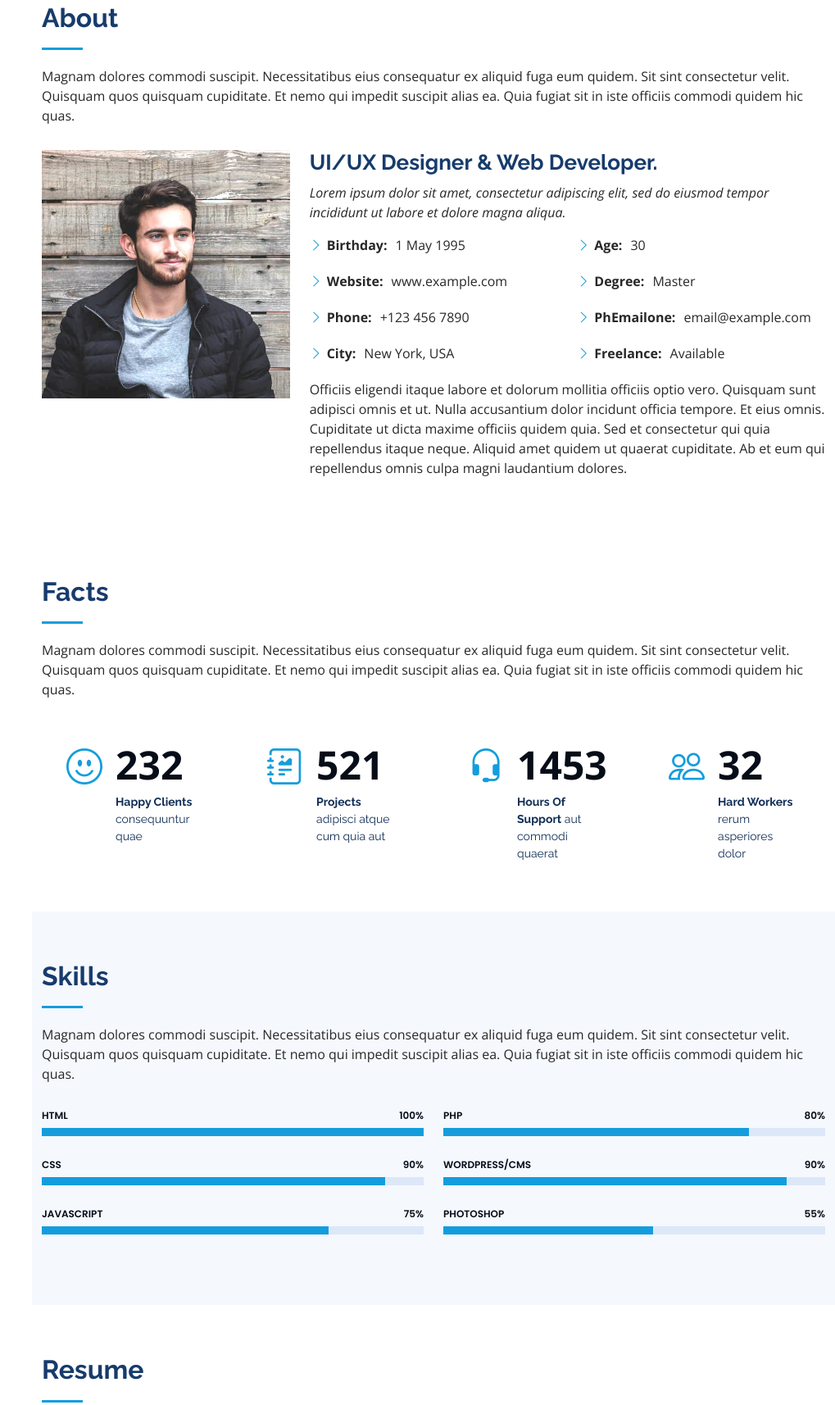
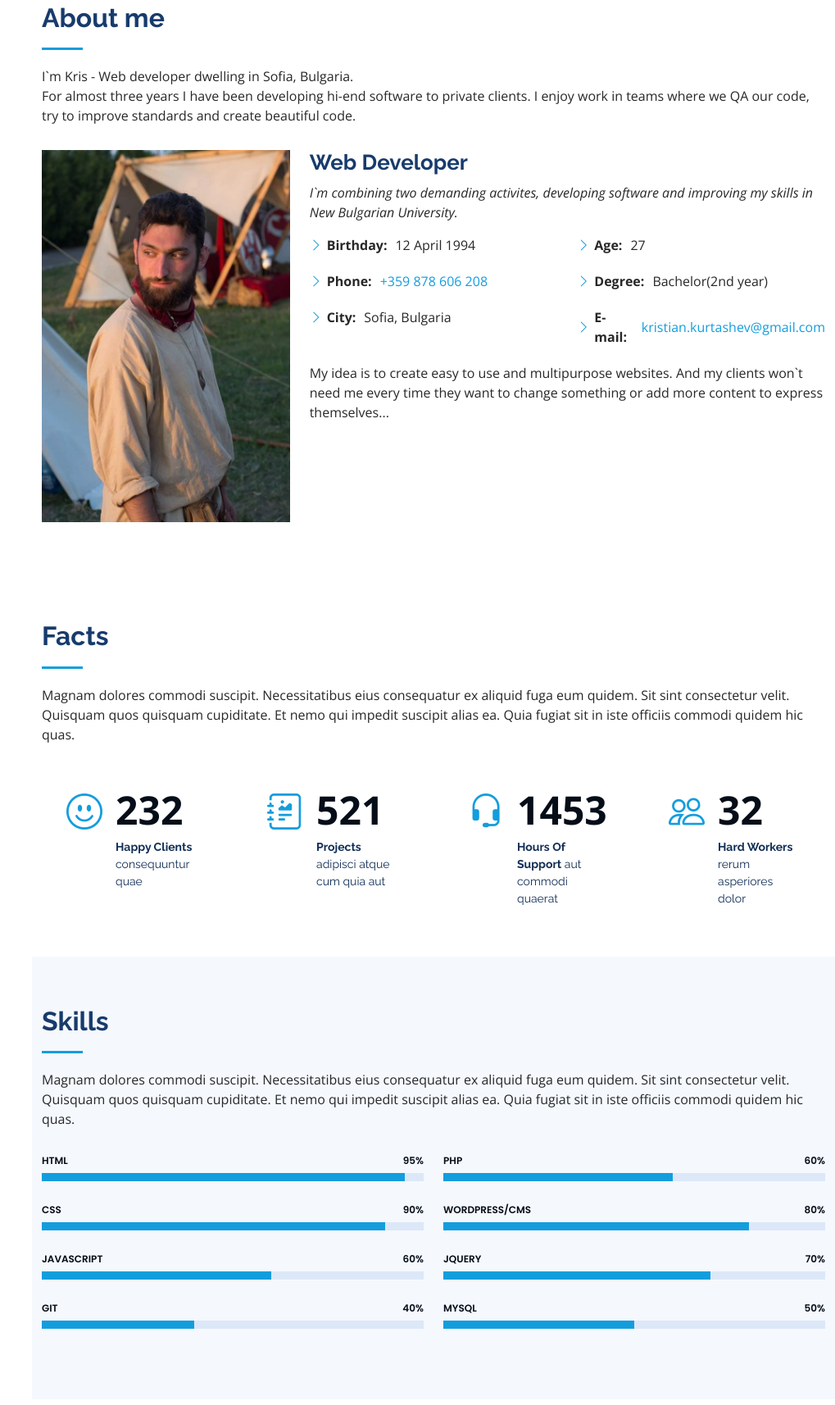
Before and after one commit to KrisKurtashev/digital-CoVer, a plain HTML site: page index.html in a window 1280 px wide. Shown: the part 857-2571 px from the top of the page at 82% size, without its empty margins (261-1280 px from the left). Drawn offline with nearby package versions, Linux system fonts and the light colour scheme.

Commit message:
basic text added

```diff
--- a/index.html
+++ b/index.html
@@ -45,7 +45,7 @@
     <div class="d-flex flex-column">
 
       <div class="profile">
-        <img src="assets/img/profile-img.jpg" alt="" class="img-fluid rounded-circle">
+        <img src="assets/img/profile-image.jpg" alt="" class="img-fluid rounded-circle">
         <h1 class="text-light"><a href="index.html">Kristian Kurtashev</a></h1>
         <div class="social-links mt-3 text-center">
           <a href="https://www.facebook.com/kristian.kurtashev/" class="facebook"><i class="bx bxl-facebook"></i></a>
@@ -70,7 +70,7 @@
   <section id="hero" class="d-flex flex-column justify-content-center align-items-center">
     <div class="hero-container" data-aos="fade-in">
       <h1>Kris Kurtashev</h1>
-      <p>I'm <span class="typed" data-typed-items="Developer, Gamer, Аdvisor, Reenactor"></span></p>
+      <p>I'm <span class="typed" data-typed-items="Developer, Gamer, IT Аdvisor, Reenactor"></span></p>
     </div>
   </section><!-- End Hero -->
 
@@ -81,41 +81,42 @@
       <div class="container">
 
         <div class="section-title">
-          <h2>About</h2>
-          <p>Magnam dolores commodi suscipit. Necessitatibus eius consequatur ex aliquid fuga eum quidem. Sit sint consectetur velit. Quisquam quos quisquam cupiditate. Et nemo qui impedit suscipit alias ea. Quia fugiat sit in iste officiis commodi quidem hic quas.</p>
+          <h2>About me</h2>
+          <p> I`m Kris - Web developer dwelling in Sofia, Bulgaria.</p>
+          <p>
+
+            For almost three years I have been developing hi-end software to private clients. I enjoy work in teams where we QA our code, try to improve standards and create beautiful code.
+          </p>
         </div>
 
         <div class="row">
           <div class="col-lg-4" data-aos="fade-right">
-            <img src="assets/img/profile-img.jpg" class="img-fluid" alt="">
+            <img src="assets/img/profile-image.jpg" class="img-fluid" alt="">
           </div>
           <div class="col-lg-8 pt-4 pt-lg-0 content" data-aos="fade-left">
-            <h3>UI/UX Designer &amp; Web Developer.</h3>
+            <h3>Web Developer</h3>
             <p class="fst-italic">
-              Lorem ipsum dolor sit amet, consectetur adipiscing elit, sed do eiusmod tempor incididunt ut labore et dolore
-              magna aliqua.
+              I`m combining two demanding activites, developing software and improving my skills in New Bulgarian University.
             </p>
             <div class="row">
               <div class="col-lg-6">
                 <ul>
-                  <li><i class="bi bi-chevron-right"></i> <strong>Birthday:</strong> <span>1 May 1995</span></li>
-                  <li><i class="bi bi-chevron-right"></i> <strong>Website:</strong> <span>www.example.com</span></li>
-                  <li><i class="bi bi-chevron-right"></i> <strong>Phone:</strong> <span>+123 456 7890</span></li>
-                  <li><i class="bi bi-chevron-right"></i> <strong>City:</strong> <span>New York, USA</span></li>
+                  <li><i class="bi bi-chevron-right"></i> <strong>Birthday:</strong> <span>12 April 1994</span></li>
+                  <li><i class="bi bi-chevron-right"></i> <strong>Phone:</strong><a href="tel:+359878606208"> <span>+359 878 606 208</span></a></li>
+                  <li><i class="bi bi-chevron-right"></i> <strong>City:</strong> <span>Sofia, Bulgaria</span></li>
                 </ul>
               </div>
               <div class="col-lg-6">
                 <ul>
-                  <li><i class="bi bi-chevron-right"></i> <strong>Age:</strong> <span>30</span></li>
-                  <li><i class="bi bi-chevron-right"></i> <strong>Degree:</strong> <span>Master</span></li>
-                  <li><i class="bi bi-chevron-right"></i> <strong>PhEmailone:</strong> <span>email@example.com</span></li>
-                  <li><i class="bi bi-chevron-right"></i> <strong>Freelance:</strong> <span>Available</span></li>
+                  <li><i class="bi bi-chevron-right"></i> <strong>Age:</strong> <span>27</span></li>
+                  <li><i class="bi bi-chevron-right"></i> <strong>Degree:</strong> <span>Bachelor(2nd year)</span></li>
+                  <li><i class="bi bi-chevron-right"></i> <strong>E-mail:</strong> <a href="mailto:kristian.kurtashev@gmail.com"><span>kristian.kurtashev@gmail.com</span></a></li>
                 </ul>
               </div>
             </div>
             <p>
-              Officiis eligendi itaque labore et dolorum mollitia officiis optio vero. Quisquam sunt adipisci omnis et ut. Nulla accusantium dolor incidunt officia tempore. Et eius omnis.
-              Cupiditate ut dicta maxime officiis quidem quia. Sed et consectetur qui quia repellendus itaque neque. Aliquid amet quidem ut quaerat cupiditate. Ab et eum qui repellendus omnis culpa magni laudantium dolores.
+              My idea is to create easy to use and multipurpose websites.
+              And my clients won`t need me every time they want to change something or add more content to express themselves...
             </p>
           </div>
         </div>
@@ -185,9 +186,9 @@
           <div class="col-lg-6" data-aos="fade-up">
 
             <div class="progress">
-              <span class="skill">HTML <i class="val">100%</i></span>
+              <span class="skill">HTML <i class="val">95%</i></span>
               <div class="progress-bar-wrap">
-                <div class="progress-bar" role="progressbar" aria-valuenow="100" aria-valuemin="0" aria-valuemax="100"></div>
+                <div class="progress-bar" role="progressbar" aria-valuenow="95" aria-valuemin="0" aria-valuemax="100"></div>
               </div>
             </div>
 
@@ -199,9 +200,16 @@
             </div>
 
             <div class="progress">
-              <span class="skill">JavaScript <i class="val">75%</i></span>
+              <span class="skill">JavaScript <i class="val">60%</i></span>
               <div class="progress-bar-wrap">
-                <div class="progress-bar" role="progressbar" aria-valuenow="75" aria-valuemin="0" aria-valuemax="100"></div>
+                <div class="progress-bar" role="progressbar" aria-valuenow="60" aria-valuemin="0" aria-valuemax="100"></div>
+              </div>
+            </div>
+
+            <div class="progress">
+              <span class="skill">Git <i class="val">40%</i></span>
+              <div class="progress-bar-wrap">
+                <div class="progress-bar" role="progressbar" aria-valuenow="40" aria-valuemin="0" aria-valuemax="100"></div>
               </div>
             </div>
 
@@ -210,23 +218,30 @@
           <div class="col-lg-6" data-aos="fade-up" data-aos-delay="100">
 
             <div class="progress">
-              <span class="skill">PHP <i class="val">80%</i></span>
+              <span class="skill">PHP <i class="val">60%</i></span>
+              <div class="progress-bar-wrap">
+                <div class="progress-bar" role="progressbar" aria-valuenow="60" aria-valuemin="0" aria-valuemax="100"></div>
+              </div>
+            </div>
+
+            <div class="progress">
+              <span class="skill">WordPress/CMS <i class="val">80%</i></span>
               <div class="progress-bar-wrap">
                 <div class="progress-bar" role="progressbar" aria-valuenow="80" aria-valuemin="0" aria-valuemax="100"></div>
               </div>
             </div>
 
             <div class="progress">
-              <span class="skill">WordPress/CMS <i class="val">90%</i></span>
+              <span class="skill">jQuery <i class="val">70%</i></span>
               <div class="progress-bar-wrap">
-                <div class="progress-bar" role="progressbar" aria-valuenow="90" aria-valuemin="0" aria-valuemax="100"></div>
+                <div class="progress-bar" role="progressbar" aria-valuenow="70" aria-valuemin="0" aria-valuemax="100"></div>
               </div>
             </div>
 
             <div class="progress">
-              <span class="skill">Photoshop <i class="val">55%</i></span>
+              <span class="skill">MySQL <i class="val">50%</i></span>
               <div class="progress-bar-wrap">
-                <div class="progress-bar" role="progressbar" aria-valuenow="55" aria-valuemin="0" aria-valuemax="100"></div>
+                <div class="progress-bar" role="progressbar" aria-valuenow="50" aria-valuemin="0" aria-valuemax="100"></div>
               </div>
             </div>
 
```
Also changed, not shown: assets/img/profile-image.jpg (added).
